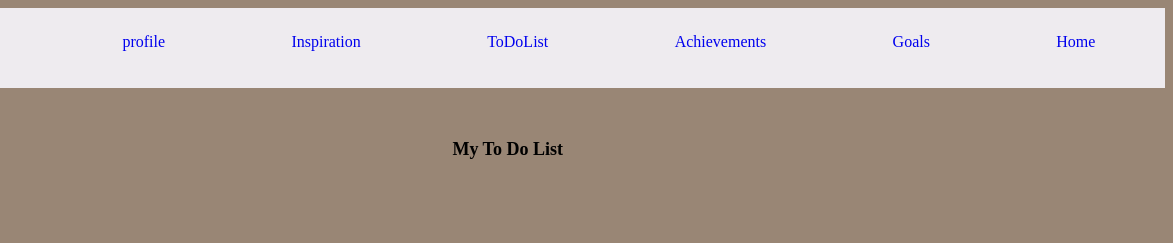
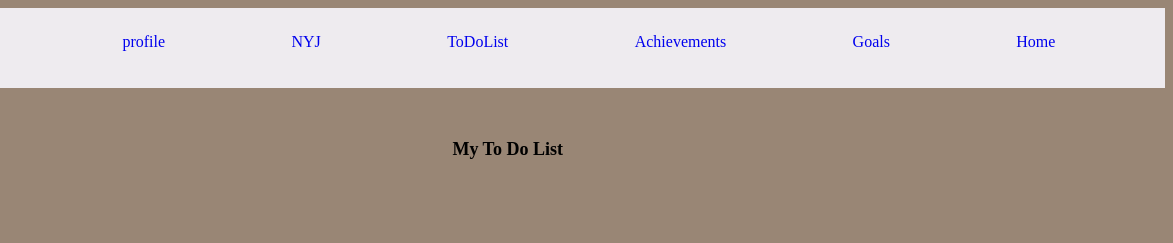
Before and after one commit to Maureen-Njango/Menteroship_website, a plain HTML site: page todolist.html in a window 1280 px wide. Shown: the top 243 px of the page, 107-1280 px from the left. Drawn offline with Linux system fonts and the light colour scheme.

Commit message:
add changes

```diff
--- a/todolist.html
+++ b/todolist.html
@@ -14,7 +14,7 @@
             <img src="media/mentor_logo-removebg-preview.png" alt="Mentors logo" class="mentorslogo">
 
             <a class="active" href="index.html">profile</a>
-            <a class="active" href="Inspiration.html">Inspiration</a>
+            <a class="active" href="Inspiration.html">NYJ</a>
             <a class="active" href="todolist.html">ToDoList</a>
             <a class="active" href="Archivement.html">Achievements</a>
             <a class="active" href="goals.html">Goals</a>
```
